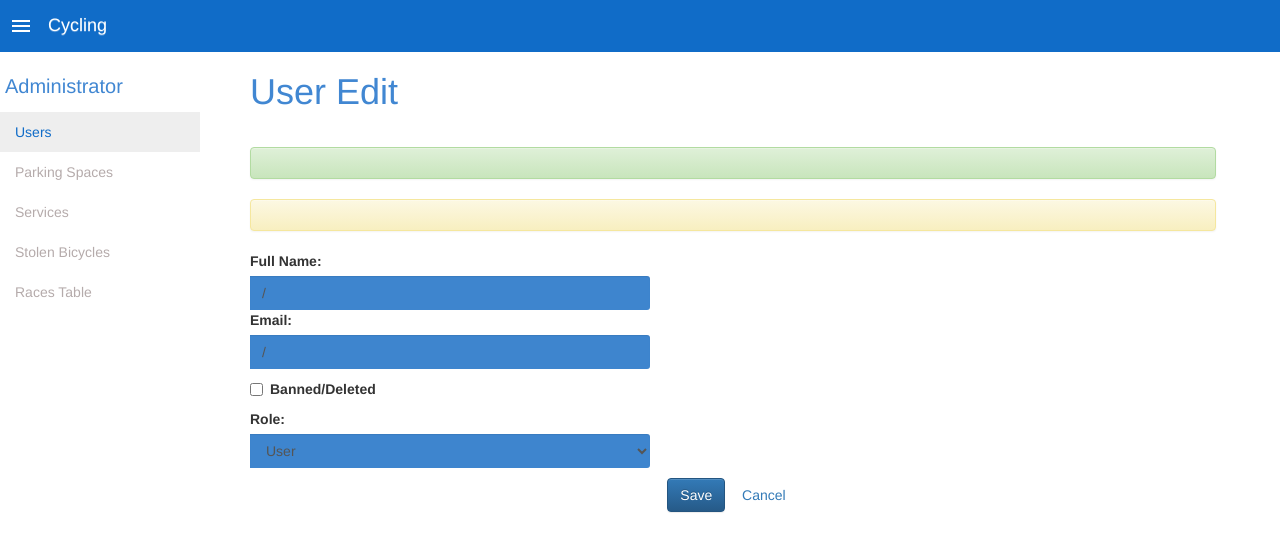
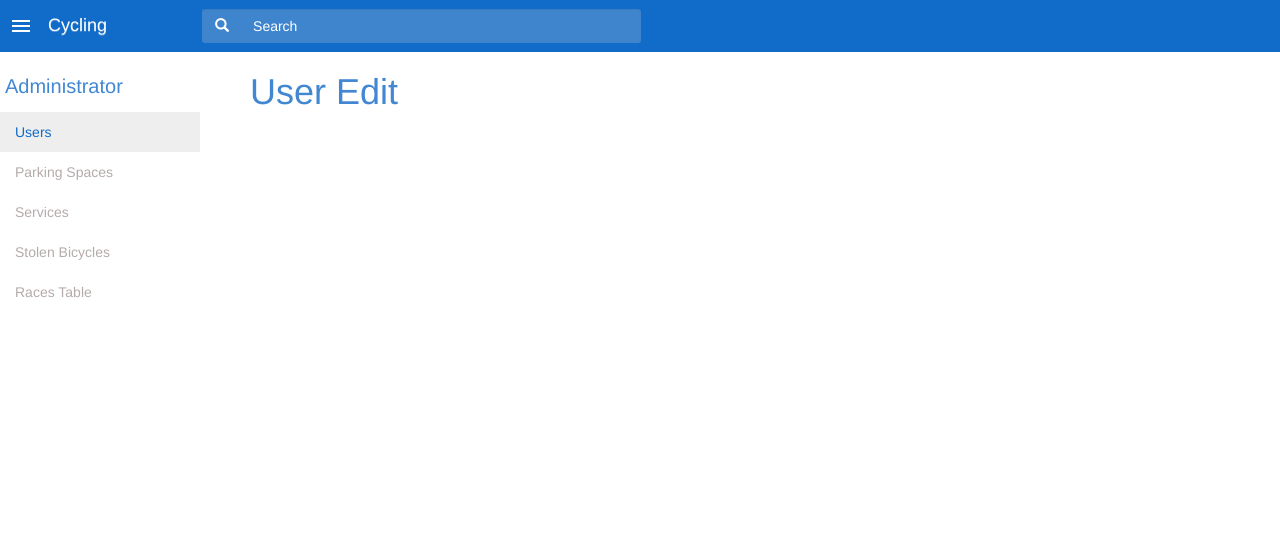
Before and after one commit to Social-projects-Rivne/Cycling_admin, a Flask app: template app/templates/edit_user.html in a window 1280 px wide. Shown: the top 552 px of the page. Run offline with Flask 2, Linux system fonts and the light colour scheme; the template is opened without the code that fills it, so the values that code supplies are empty; parts of the project's set-up code (start-up, migrations or seed data) failed here and were passed over; some libraries are stand-ins or nearby versions.

Commit message:
Refactoring

```diff
--- a/app/controllers/user_controller.py
+++ b/app/controllers/user_controller.py
@@ -96,6 +96,7 @@ class AdminController(object):
         Recieve from input, search for matches and return
         dict of them if exists
         """
+
         exists = db.session.query(db.exists().
                                   where(User.full_name == value)).scalar()
         exists2 = db.session.query(db.exists().
--- a/app/templates/base.html
+++ b/app/templates/base.html
@@ -32,7 +32,20 @@
   </div>
 
   <div class="collapse navbar-collapse" id="bs-example-navbar-collapse-1">
-	{% block form %}{% endblock %}
+
+    <form class="navbar-form" method="POST" action="/users/search" id="search-form" role="search">
+      <div class="input-group">
+          <div class="input-group-btn">
+              <button class="btn search-button" type="submit"><i class="glyphicon glyphicon-search"></i></button>
+          </div>
+          <input type="search" class="form-control search-input-class" placeholder="Search" name="search-input">
+      </div>
+    </form>
+
+      {% if message %}
+          <span class="help-inline">[{{ message }}]</span><br>
+      {% endif %}
+
   </div>
 </div>
 
@@ -49,9 +62,9 @@
 
 <div id="content">
 <h1 class="content-header">{% block title %}{% endblock %}</h1>
-{% block content %}{% endblock %}
 
 {% block result %}{% endblock %}
+
 </div>
 
 </body>
--- a/app/urls.py
+++ b/app/urls.py
@@ -43,7 +43,7 @@ def get_user_role(id):
 
 @app.route('/', methods=['GET'])
 def render_base():
-    return render_template("form.html", message=None)
+    return render_template("base.html", message=None)
 
 
 @app.route('/users/search', methods=["POST"])
--- a/app/views/searchview.py
+++ b/app/views/searchview.py
@@ -14,4 +14,4 @@ class AdminView(object):
 
     def render_search_page(self, value):
         """Render web-page from template and given users_list argument"""
-        return render_template('result.html', value=value)
+        return render_template('list_all_users.html', value=value)
--- a/app/views/view.py
+++ b/app/views/view.py
@@ -13,7 +13,6 @@ class View(object):
     """View class for rendering templates."""
 
     def render_edit_user(self, user, message, error, role_disabled):
-        print user.is_active
         """ Render edit user page """
         return render_template('edit_user.html',
                                user=user,
@@ -23,4 +22,4 @@ class View(object):
 
     def render_users_list(self, users_list):
         """Render web-page from template and given users_list argument"""
-        return render_template('list_all_users.html', users_list=users_list)
+        return render_template('list_all_users.html', value=users_list)
```
Also changed, not shown: app/templates/index.html (deleted, +0 -11 lines), app/templates/list_all_users.html (+6 -2 lines).
